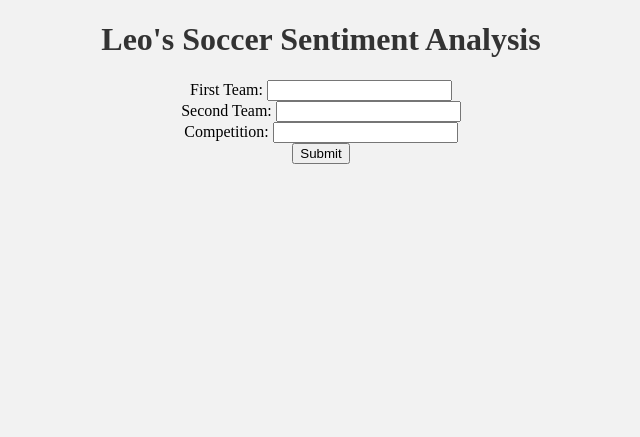
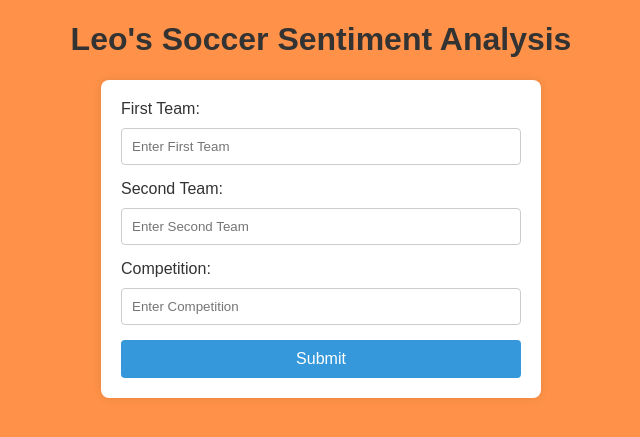
Before and after one commit to Leo-Gut28/Soccer_Sentiment_Analysis, a Flask app: page / in a window 1280 px wide. Shown: the top 437 px of the page, without its empty margins (319-959 px from the left). Run offline with Flask 3, Linux system fonts and the light colour scheme.

Commit message:
Make the website nicer

```diff
--- a/reddit_api.py
+++ b/reddit_api.py
@@ -10,6 +10,7 @@ from transformers import AutoTokenizer, AutoModelForSequenceClassification
 from scipy.special import softmax
 import string
 import nltk
+nltk.download('stopwords')
 from multiprocessing.pool import ThreadPool
 from functools import partial
 from nltk.corpus import stopwords
--- a/templates/index.html
+++ b/templates/index.html
@@ -4,19 +4,54 @@
     <meta charset="UTF-8">
     <meta name="viewport" content="width=device-width, initial-scale=1.0">
     <title>Soccer Sentiment Analysis</title>
-
     <style>
         body {
-            background-color: #f2f2f2; /* Light gray background */
-            text-align: center;
+            font-family: Arial, sans-serif;
+            background-color: #ff9248;
         }
 
         h1 {
-            color: #333; /* Dark text color */
+            text-align: center;
+            color: #333;
         }
 
         form {
-            margin-top: 20px;
+            max-width: 400px;
+            margin: 0 auto;
+            padding: 20px;
+            background-color: #fff;
+            border-radius: 8px;
+            box-shadow: 0 0 10px rgba(0, 0, 0, 0.1);
+        }
+
+        label {
+            display: block;
+            margin-bottom: 10px;
+            color: #333;
+        }
+
+        input[type="text"] {
+            width: 100%;
+            padding: 10px;
+            margin-bottom: 15px;
+            border: 1px solid #ccc;
+            border-radius: 4px;
+            box-sizing: border-box;
+        }
+
+        input[type="submit"] {
+            width: 100%;
+            padding: 10px;
+            background-color: #3498db;
+            color: white;
+            border: none;
+            border-radius: 4px;
+            cursor: pointer;
+            font-size: 16px;
+        }
+
+        input[type="submit"]:hover {
+            background-color: #53a5db;
         }
     </style>
 </head>
@@ -24,13 +59,13 @@
     <h1>Leo's Soccer Sentiment Analysis</h1>
     <form method="post" action="/">
         <label for="first_team">First Team:</label>
-        <input type="text" name="first_team" required>
+        <input type="text" name="first_team" placeholder="Enter First Team" required>
         <br>
         <label for="second_team">Second Team:</label>
-        <input type="text" name="second_team" required>
+        <input type="text" name="second_team" placeholder="Enter Second Team" required>
         <br>
         <label for="competition">Competition:</label>
-        <input type="text" name="competition" required>
+        <input type="text" name="competition" placeholder="Enter Competition" required>
         <br>
         <input type="submit" value="Submit">
     </form>
```
Also changed, not shown: templates/results.html (+24 -2 lines), static/first_team_sentiment_plot.png, static/second_team_sentiment_plot.png, 1 other file.
